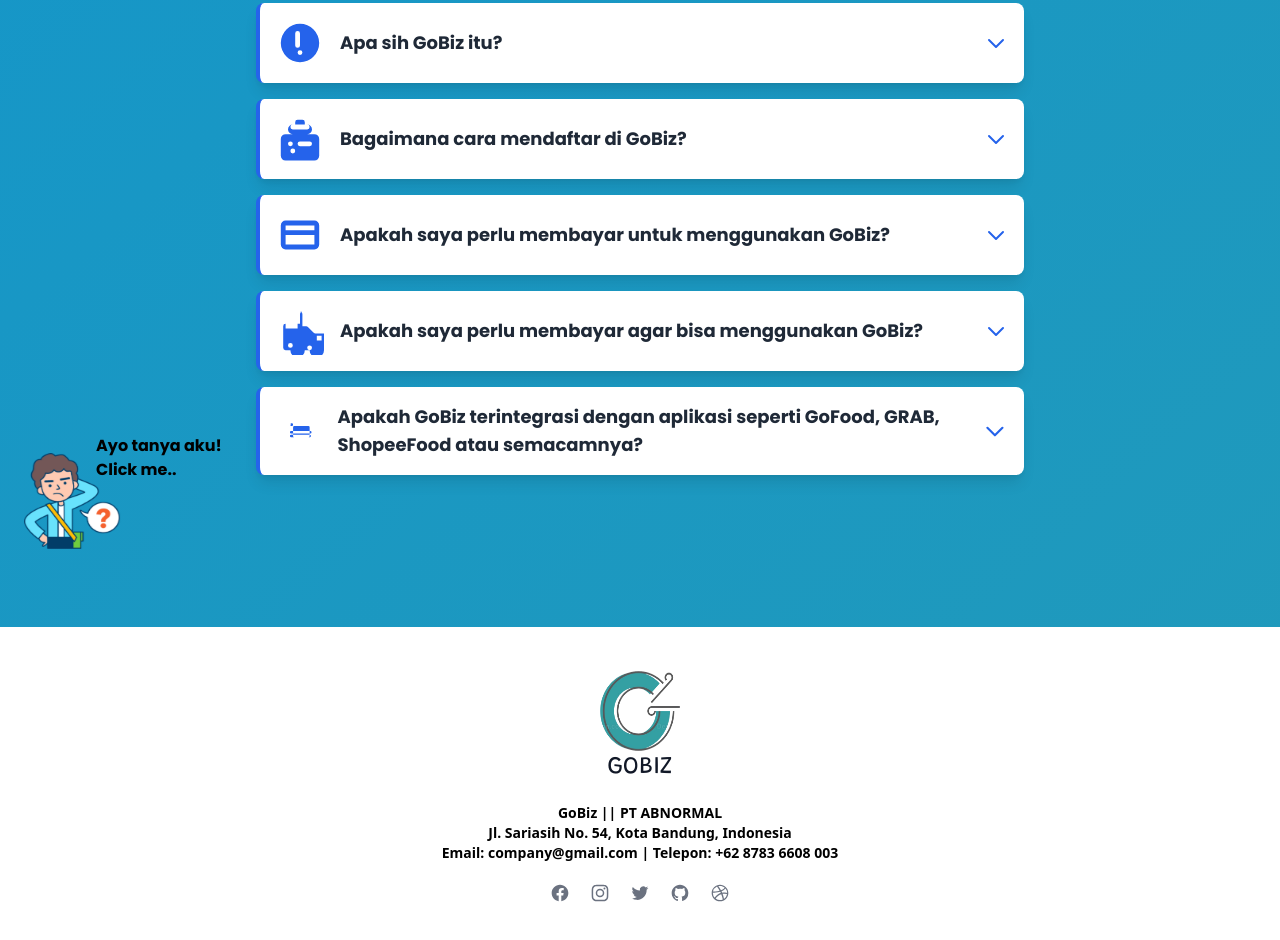
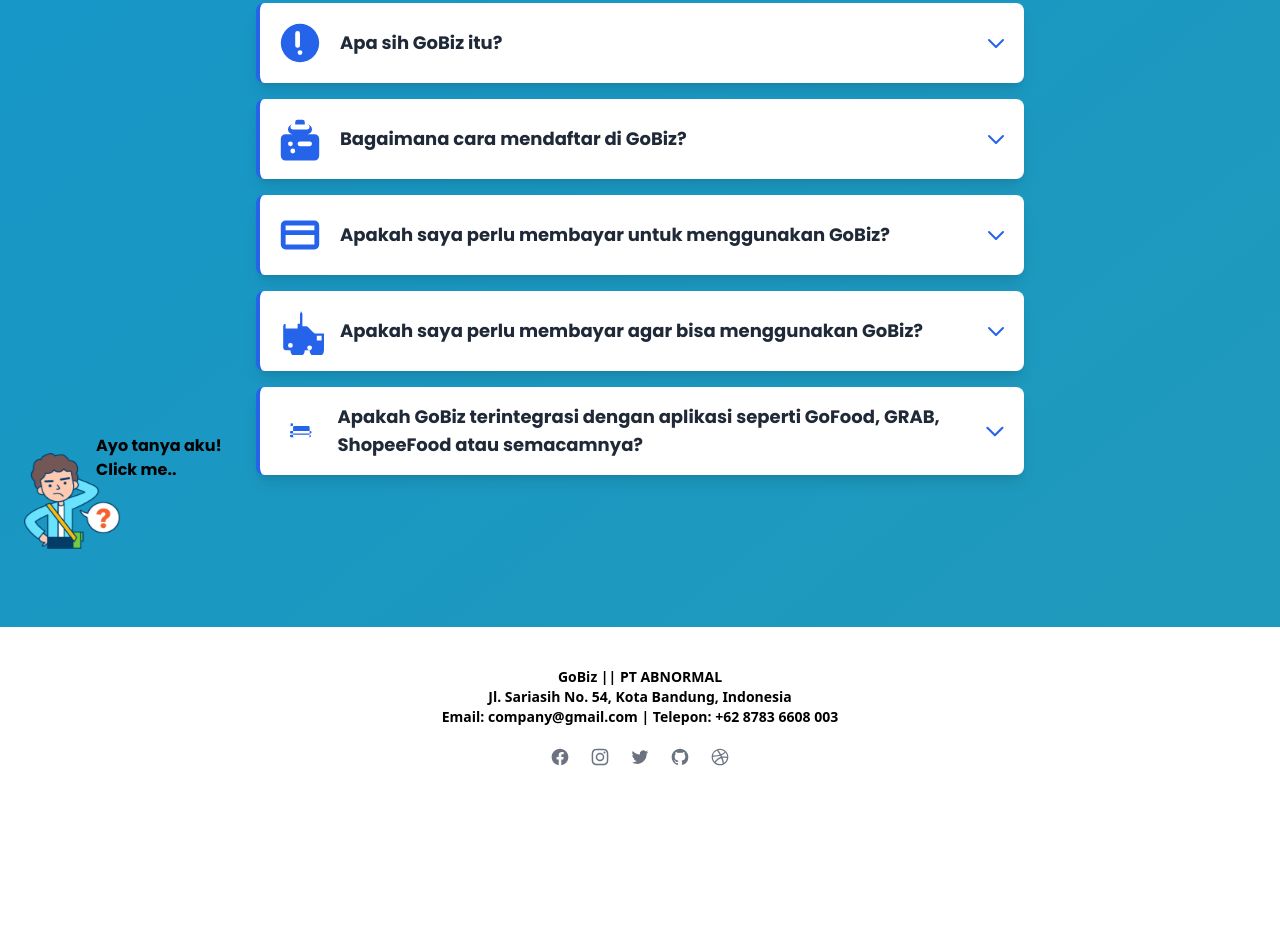
Before and after one commit to gobizid/FAQ, a plain HTML site: page index.html in a window 1280 px wide. Shown: the part 196-1136 px from the top of the page. After the commit the page ends 1003 px from the top, so only its background shows below. Drawn offline with nearby package versions, Linux system fonts and the light colour scheme; a web font is replaced by a local one.

Commit message:
Remove unnecessary logo and fix footer layout

```diff
--- a/index.html
+++ b/index.html
@@ -287,9 +287,6 @@
 
   <!-- ===== footer ===== -->
   <div class="text-center text-center bg-white p-10">
-    <a href="#" class="font-['Grandstander']  flex flex-col items-center justify-center mt-1 mb-5 text-2xl text-gray-900">
-        <img src="/assets/img/logo-fix.png" class="h-20 w-20" alt=""> GOBIZ </a>
-
 
     <span class="block text-sm text-center text-black font-semibold">
         GoBiz || PT ABNORMAL
```
